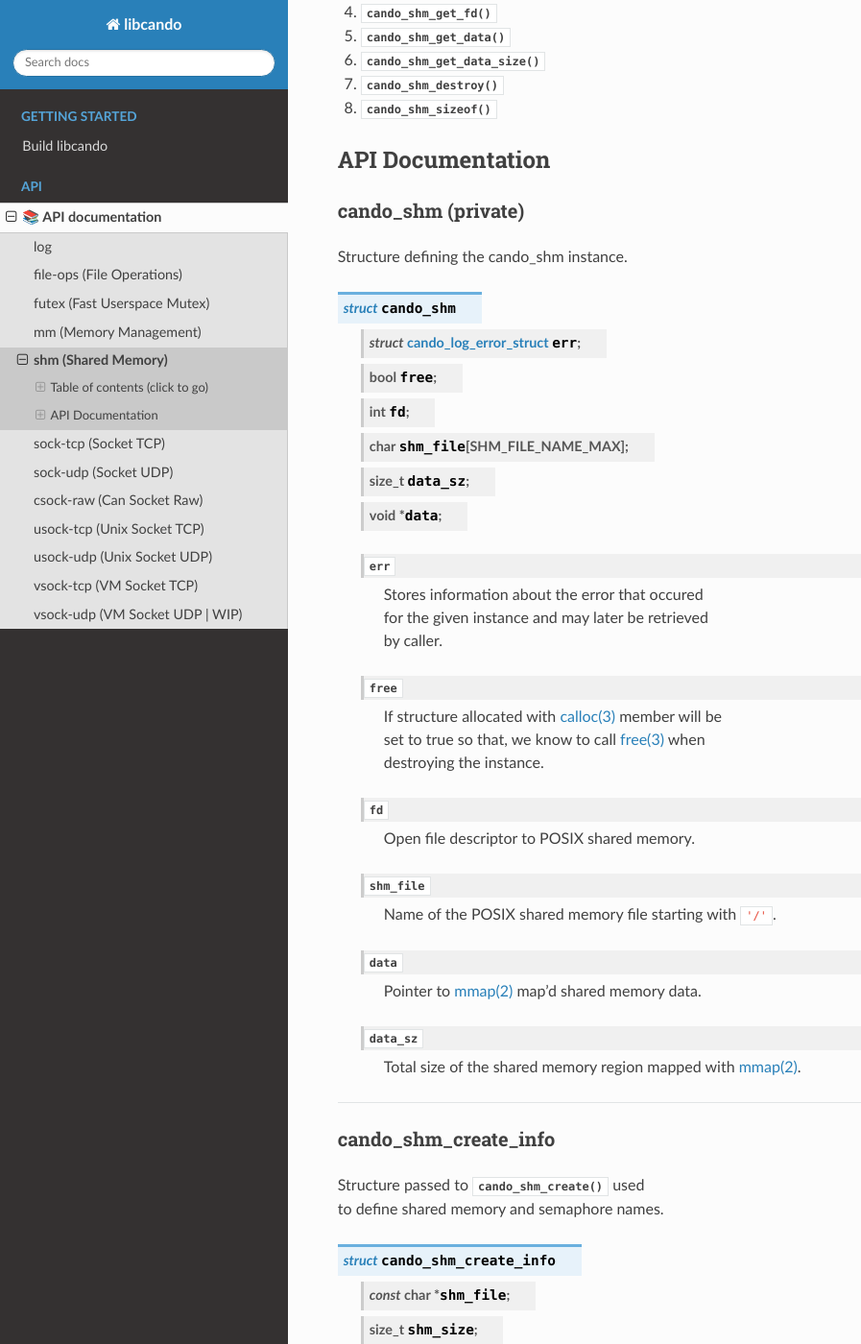
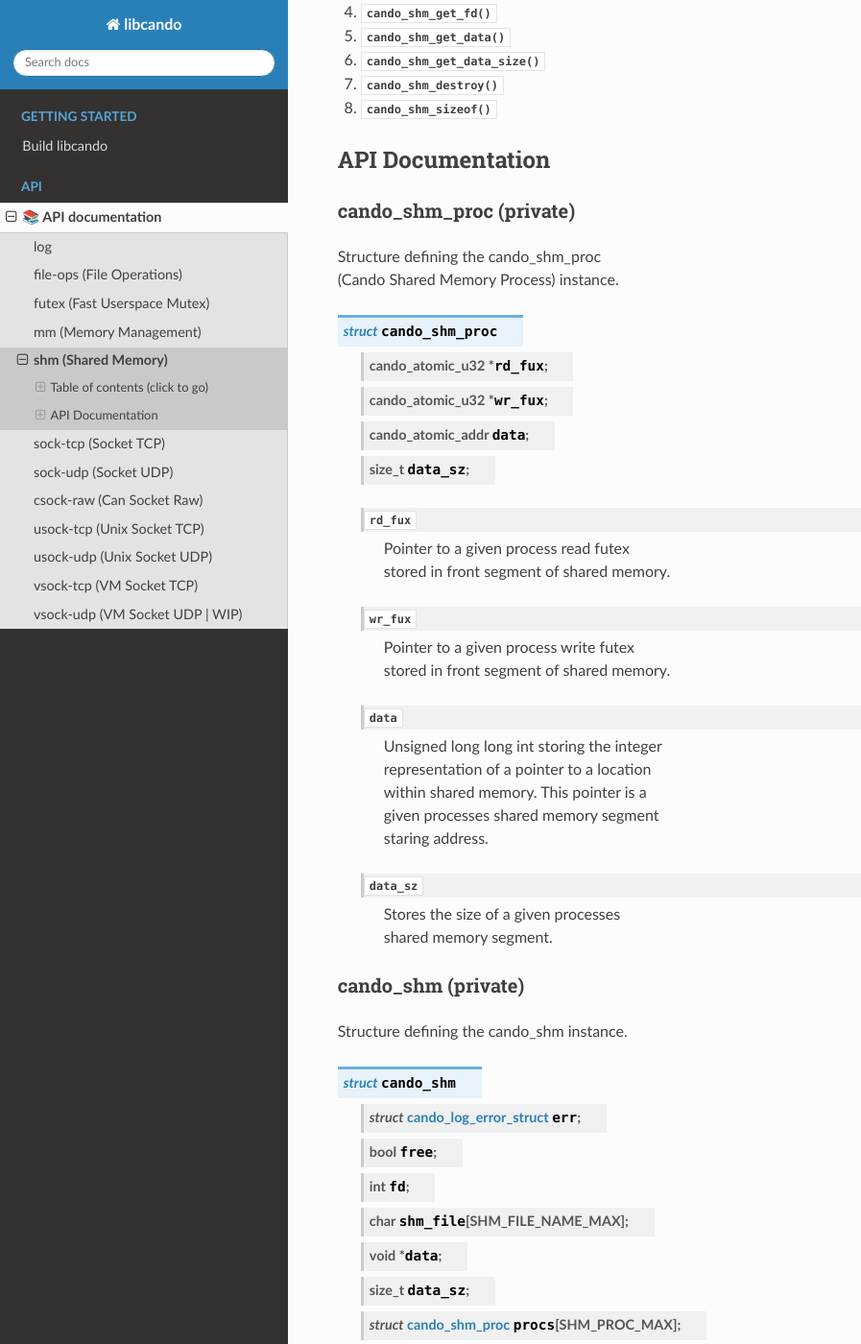
Before and after one commit to under-view/libcando, a Sphinx documentation site: the page built from docs/shm.rst, in a window 1280 px wide and 1400 px high, scrolled down 688 px. Shown: the whole window at 96% size, without its empty margins (0-897 px from the left). Built offline with Sphinx 7.4.7 and the Read the Docs theme 3.1.0, drawn with Linux system fonts in a browser that asks for light colours; formulas are drawn with MathJax 3; cross-references to code outside the pages are shown as plain code; some of the changed text lies outside the part shown.

Commit message:
shm: docs account for removal of POSIX semaphores
Signed-off-by: Vincent Davis Jr <vince@underview.tech>

```diff
--- a/docs/shm.rst
+++ b/docs/shm.rst
@@ -44,6 +44,40 @@
 API Documentation
 ~~~~~~~~~~~~~~~~~
 
+========================
+cando_shm_proc (private)
+========================
+
+| Structure defining the cando_shm_proc
+| (Cando Shared Memory Process) instance.
+
+.. c:struct:: cando_shm_proc
+
+	.. c:member::
+		cando_atomic_u32  *rd_fux;
+		cando_atomic_u32  *wr_fux;
+		cando_atomic_addr data;
+		size_t            data_sz;
+
+	:c:member:`rd_fux`
+		| Pointer to a given process read futex
+		| stored in front segment of shared memory.
+
+	:c:member:`wr_fux`
+		| Pointer to a given process write futex
+		| stored in front segment of shared memory.
+
+	:c:member:`data`
+		| Unsigned long long int storing the integer
+		| representation of a pointer to a location
+		| within shared memory. This pointer is a
+		| given processes shared memory segment
+		| staring address.
+
+	:c:member:`data_sz`
+		| Stores the size of a given processes
+		| shared memory segment.
+
 ===================
 cando_shm (private)
 ===================
@@ -57,8 +91,9 @@
 		bool                          free;
 		int                           fd;
 		char                          shm_file[SHM_FILE_NAME_MAX];
+		void                          *data;
 		size_t                        data_sz;
-		void                          *data;
+		struct cando_shm_proc         procs[SHM_PROC_MAX];
 
 	:c:member:`err`
 		| Stores information about the error that occured
@@ -82,6 +117,10 @@
 	:c:member:`data_sz`
 		| Total size of the shared memory region mapped with `mmap(2)`_.
 
+	:c:member:`procs`
+		| An array storing the shared memory locations
+		| of each processes futexes and data.
+
 =========================================================================================================================================
 
 =====================
@@ -89,7 +128,8 @@
 =====================
 
 | Structure passed to :c:func:`cando_shm_create` used
-| to define shared memory and semaphore names.
+| to define shared memory file name, shm size,
+| and process count.
 
 .. c:struct:: cando_shm_create_info
 
@@ -104,9 +144,66 @@
 	:c:member:`shm_size`
 		| Size of shared memory.
 
+	:c:memer:`proc_count`
+		| Amount of processes able to read and
+		| write to and from the shared memory
+		| block.
+
 .. c:function:: struct cando_shm *cando_shm_create(struct cando_shm *shm, const void *shm_info);
 
-| Creates POSIX shared memory and semaphores.
+| Creates POSIX shared memory and futexes.
+| Each process gets:
+| 1. Read futex (initialized to locked)
+| 2. Write futex (initialized to unlocked)
+| 3. Segment within shared memory to store data
+
+	.. list-table:: Shared Memory Block (3 Processes)
+		:header-rows: 1
+
+		* - Data Stored
+		  - Offset In Bytes
+		  - Byte Size
+		  - Initial Value
+		* - Process Count
+		  - 0
+		  - 4
+		  - 0
+		* - P1 Read Futex
+		  - 4
+		  - 4
+		  - 1
+		* - P1 Write Futex
+		  - 8
+		  - 4
+		  - 0
+		* - P2 Read Futex
+		  - 12
+		  - 4
+		  - 1
+		* - P2 Write Futex
+		  - 16
+		  - 4
+		  - 0
+		* - P3 Read Futex
+		  - 20
+		  - 4
+		  - 1
+		* - P3 Write Futex
+		  - 24
+		  - 4
+		  - 0
+		* - P1 Data Segment
+		  - 28
+		  - Varies based upon ``shm_size``
+		  - 0
+		* - P2 Data Segment
+		  - Varies based upon ``shm_size``
+		  - Varies based upon ``shm_size``
+		  - 0
+		* - P3 Data Segment
+		  - Varies based upon ``shm_size``
+		  - Varies based upon ``shm_size``
+		  - 0
 
 	.. list-table::
 		:header-rows: 1
@@ -142,8 +239,9 @@
 .. c:struct:: cando_shm_data_info
 
 	.. c:member::
-		void          *data;
-		size_t        size;
+		void         *data;
+		size_t       size;
+		unsigned int proc_index;
 
 	:c:member:`data`
 		| Pointer to a buffer that will either be used
@@ -151,6 +249,9 @@
 
 	:c:member:`size`
 		| Size in bytes to read from or write to shared memory.
+
+	:c:member:`proc_index`
+		| Index of process to write data to or read data from.
 
 ===================
 cando_shm_data_read
@@ -229,9 +330,10 @@
 cando_shm_get_data
 ==================
 
-.. c:function:: void *cando_shm_get_data(struct cando_shm *shm);
+.. c:function:: void *cando_shm_get_data(struct cando_shm *shm, const unsigned int proc_index);
 
-| Returns `mmap(2)`_ map'd POSIX shared memory buffer
+| Returns starting address of a processes segment
+| in the `mmap(2)`_ map'd POSIX shared memory buffer
 | created after call to :c:func:`cando_shm_create`.
 
 	.. list-table::
@@ -241,9 +343,12 @@
 	          - Decription
 		* - shm
 		  - | Pointer to a valid ``struct`` :c:struct:`cando_shm`.
+		* - proc_index
+		  - | Process index to acquire it's shared
+		    | memory segment starting address.
 
 	Returns:
-		| **on success:** Pointer to map'd shared memory buffer
+		| **on success:** Pointer to processes SHM segment
 		| **on failure:** NULL
 
 =========================================================================================================================================
@@ -252,10 +357,11 @@
 cando_shm_get_data_size
 =======================
 
-.. c:function:: size_t cando_shm_get_data_size(struct cando_shm *shm);
+.. c:function:: size_t cando_shm_get_data_size(struct cando_shm *shm, const unsigned int proc_index);
 
-| Returns size of POSIX shared memory buffer
-| created after call to :c:func:`cando_shm_create`.
+| Returns size of a given process POSIX shared
+| memory segment size created after call to
+| :c:func:`cando_shm_create`.
 
 	.. list-table::
 		:header-rows: 1
@@ -264,9 +370,12 @@
 	          - Decription
 		* - shm
 		  - | Pointer to a valid ``struct`` :c:struct:`cando_shm`.
+		* - proc_index
+		  - | Process index to acquire it's shared
+		    | memory segment starting address.
 
 	Returns:
-		| **on success:** Size of POSIX shared memory buffer
+		| **on success:** Size of processes SHM segment
 		| **on failure:** Maximum size or -1
 
 =========================================================================================================================================
```
Also changed, not shown: 2 other files.
